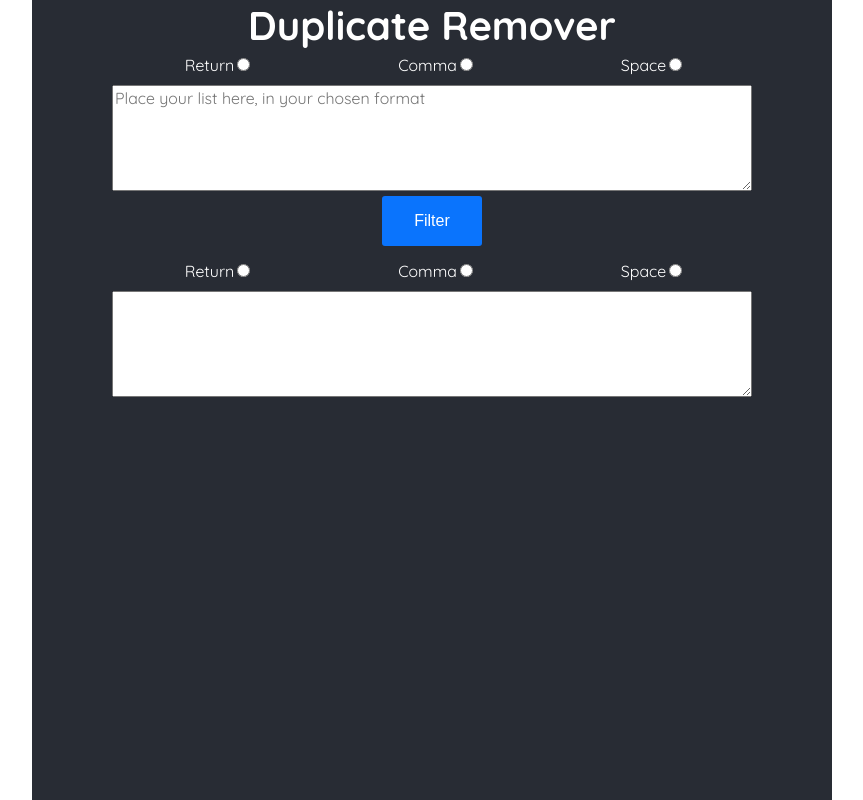
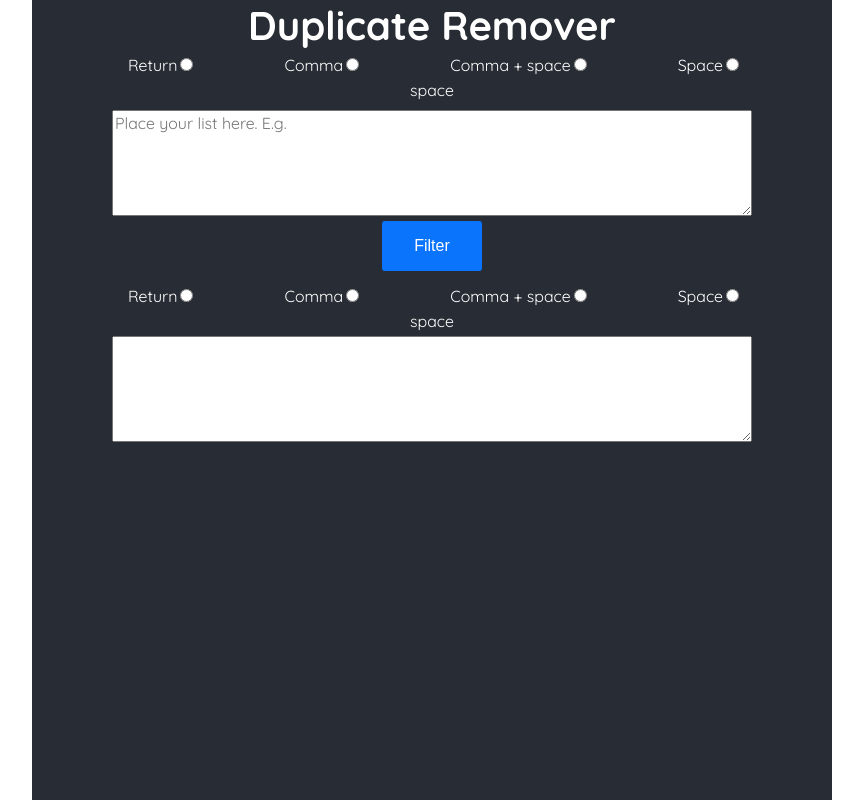
Before and after one commit to mjbryan10/duplicate-remover, a React (Create React App) app: page / in a window 1280 px wide. Shown: the whole page, without its empty margins (208-1071 px from the left). Built offline with nearby package versions, Linux system fonts and the light colour scheme.

Commit message:
added comma + space

```diff
--- a/package.json
+++ b/package.json
@@ -2,7 +2,7 @@
    "name": "client",
    "version": "0.1.0",
    "private": true,
-   "homepage": "https://github.com/mjbryan10/duplicate-remover/",
+   "homepage": "https://mjbryan10.github.io/duplicate-remover/",
    "dependencies": {
       "@testing-library/jest-dom": "^4.2.4",
       "@testing-library/react": "^9.3.2",
--- a/src/components/app/App.tsx
+++ b/src/components/app/App.tsx
@@ -6,26 +6,27 @@ import { Output } from "../form/Output";
 import Options from "../form/Options";
 
 function App() {
-   const options = ["return", "comma", "space"];
+   const options = ["return", "comma", "comma + space", "space"]; //Added for usability
    const [outputString, setOutputString] = useState("");
    const [selectedOptions, setSelectedOptions] = useState({
       input: "",
       output: "",
    });
    const [error, setError] = useState({
-      input: "",
-      output: "",
+      input: "space",
+      output: "space",
    });
    const actionToSplitCommand = (action: string): string => {
       if (action === "return") return "\n";
       if (action === "comma") return ",";
       if (action === "space") return " ";
+      if(action === "comma + space") return ", " //Added for usability
       else return "\n";
    };
    const onSubmit = (inputString: string) => {
       let errorReport = {
-         input: "",
-         output: ""
+         input: "space",
+         output: "space"
       };
       if (!selectedOptions.input) errorReport.input = "Please choose one..";
       if (!selectedOptions.output) errorReport.output = "Please choose one.."
@@ -49,10 +50,10 @@ function App() {
    return (
       <div className="App">
          <Header />
-         <Options options={options} optionId="input" onChange={onRadioChange} />
+         <Options options={options} optionId="input" onChange={onRadioChange} selectedOption={selectedOptions.input} />
          {error.input.length ? <p>{error.input}</p> : null}
-         <Form onSubmit={onSubmit} />
-         <Options options={options} optionId="output" onChange={onRadioChange} />
+         <Form onSubmit={onSubmit} joinCommand={actionToSplitCommand(selectedOptions.input)} />
+         <Options options={options} optionId="output" onChange={onRadioChange} selectedOption={selectedOptions.output} />
          {error.output.length ? <p>{error.output}</p> : null}
          <Output output={outputString} />
       </div>
--- a/src/components/form/Form.tsx
+++ b/src/components/form/Form.tsx
@@ -2,17 +2,12 @@ import React, { SyntheticEvent, FunctionComponent, useState } from "react";
 
 interface Props {
    onSubmit: any;
-   // optionType: string;
+   joinCommand: string;
 }
 
-export const Form: FunctionComponent<Props> = ({ onSubmit }) => {
+export const Form: FunctionComponent<Props> = ({ onSubmit, joinCommand }) => {
    const [input, setInput] = useState("");
-   // const actionToSplitCommand = (action: string): string => {
-   //    if (action === "return") return "\n";
-   //    if (action === "comma") return ",";
-   //    if (action === "space") return " ";
-   //    return "\n";
-   // };
+   const [example, setExample] = useState("")
    const handleSubmit = (event: SyntheticEvent) => {
       event.preventDefault();
       // let strArray = Array.from(new Set(input.split(actionToSplitCommand(optionType)))); // Removes duplicates
@@ -22,6 +17,8 @@ export const Form: FunctionComponent<Props> = ({ onSubmit }) => {
       event: React.ChangeEvent<HTMLInputElement | HTMLTextAreaElement>
    ) => {
       setInput(event.target.value);
+      let exampleArr = ["A","list","like","this"];
+      setExample(exampleArr.join(joinCommand));
    };
    return (
       <form className="Form" action="submit" onSubmit={handleSubmit}>
@@ -31,7 +28,7 @@ export const Form: FunctionComponent<Props> = ({ onSubmit }) => {
             cols={30}
             rows={5}
             onChange={handleChange}
-            placeholder={"Place your list here, in your chosen format"}
+            placeholder={"Place your list here. E.g." + example}
          ></textarea>
          <input type="submit" value="Filter" />
       </form>
--- a/src/components/form/Options.tsx
+++ b/src/components/form/Options.tsx
@@ -4,29 +4,17 @@ interface Props {
    options: string[];
    optionId: string;
    onChange: any;
+   selectedOption: string;
 }
 
 
-function Options({ options, optionId, onChange }: Props) {
-   // const handleChange = (event: React.ChangeEvent<HTMLSelectElement>) => {
-   //    onChange(optionId, event.target.value);
-   // };
+function Options({ options, optionId, onChange, selectedOption }: Props) {
    const handleChange = (event: React.ChangeEvent<HTMLInputElement>) => {
       onChange(optionId, event.currentTarget.value);
    };
    const capitalizeFirstLetter = (string: string): string => {
       return string.charAt(0).toUpperCase() + string.slice(1);
    }
-   // const typeToSymbol = (type:string):string => {
-   //    switch (type) {
-   //       case "return":
-   //          return "	&#9166;"
-   //       case
-
-   //       default:
-   //          break;
-   //    }
-   // }
    return (
       <div className="option-list">
          {/* <select onChange={handleChange}>
@@ -46,6 +34,7 @@ function Options({ options, optionId, onChange }: Props) {
                   value={option}
                   name={optionId}
                   onChange={handleChange}
+                  checked={selectedOption === option}
                />
             </span>
          ))}
```
